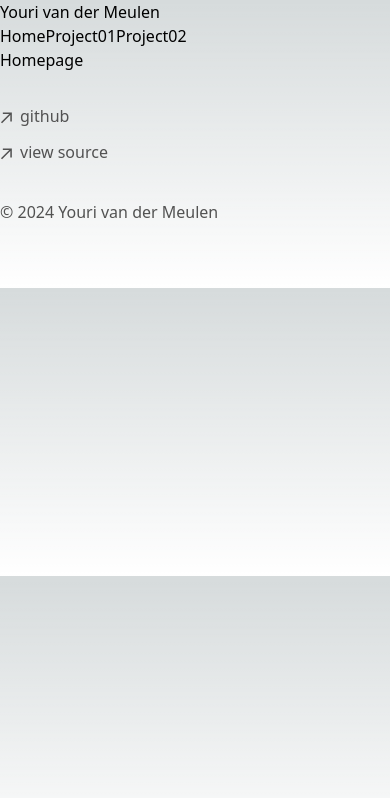
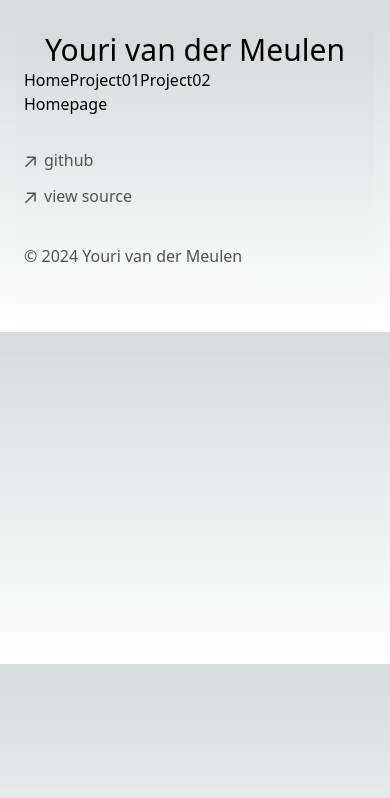
Before and after one commit to Youri-program/portfolio-website, a Next.js app: page / in a window 390 px wide. Shown: the top 798 px of the page. Built offline with nearby package versions, Linux system fonts and the light colour scheme.

Commit message:
Some Tailwind CSS added
Centralised the content and making it responsive.

```diff
--- a/src/components/layout.js
+++ b/src/components/layout.js
@@ -3,10 +3,21 @@ import Footer from './footer'
 
 export default function Layout({ children }) {
   return (
-    <div className="content">
-      <Navbar />
-      { children }
-      <Footer />
-    </div>
+    <html
+      lang="en"
+    >
+      <body className="antialiased max-w-xl mx-4 mt-8 lg:mx-auto">
+        <main className="flex-auto min-w-0 mt-6 flex flex-col px-2 md:px-0">
+          <Navbar />
+          {children}
+          <Footer />
+        </main>
+      </body>
+    </html>
+    // <div className="content">
+    //   <Navbar />
+    //   { children }
+    //   <Footer />
+    // </div>
   )
 }
--- a/src/components/navbar.js
+++ b/src/components/navbar.js
@@ -4,7 +4,7 @@ export default function Navbar() {
   return (
     <nav>
       <div className="logo">
-        <h1>Youri van der Meulen</h1>
+        <h1 class="flex items-center justify-center text-3xl">Youri van der Meulen</h1>
       </div>
       <Link href="/">Home</Link>
       <Link href="/project01">Project01</Link>
```
